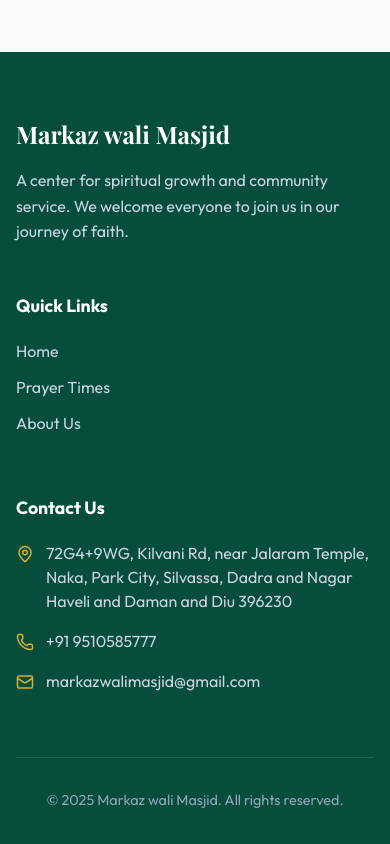
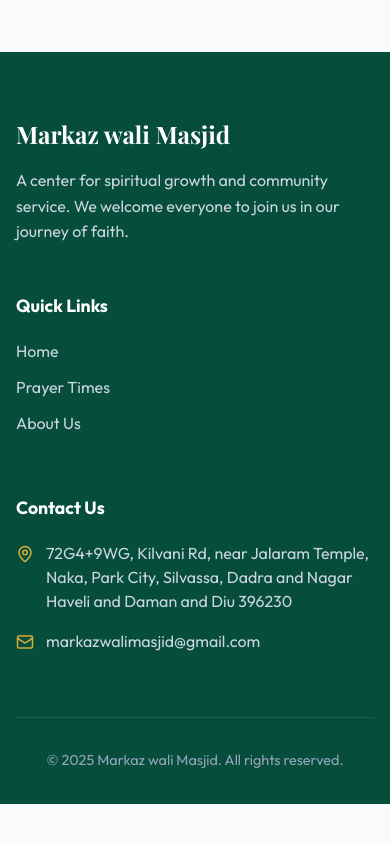
Before and after one commit to suhailmenda/markazwalimasjid, a React (Vite) app: page / in a window 390 px wide. Shown: the part 3454-4298 px from the top of the page. After the commit the page ends 4258 px from the top, so only its background shows below. Built offline with nearby package versions, Linux system fonts and the light colour scheme; no server answers; the database is empty; a web font is replaced by a local one.

Commit message:
remove phone number

```diff
--- a/src/components/Footer.tsx
+++ b/src/components/Footer.tsx
@@ -1,5 +1,5 @@
 import React from 'react';
-import { Mail, Phone, MapPin } from 'lucide-react';
+import { Mail, MapPin } from 'lucide-react';
 import './Footer.css';
 
 const Footer: React.FC = () => {
@@ -38,12 +38,6 @@ const Footer: React.FC = () => {
                                 </a>
                             </li>
                             <li>
-                                <a href="tel:+919510585777" className="contact-link">
-                                    <Phone size={18} />
-                                    <span>+91 9510585777</span>
-                                </a>
-                            </li>
-                            <li>
                                 <a href="mailto:markazwalimasjid@gmail.com" className="contact-link">
                                     <Mail size={18} />
                                     <span>markazwalimasjid@gmail.com</span>
```
